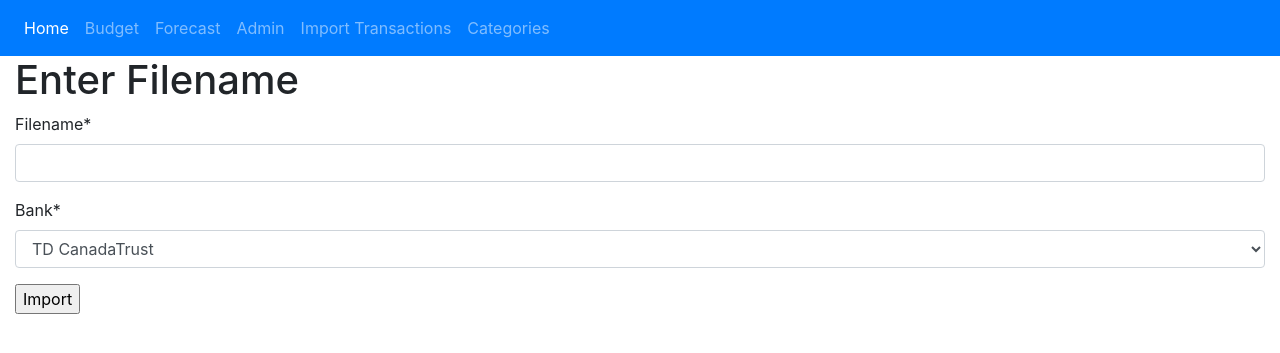
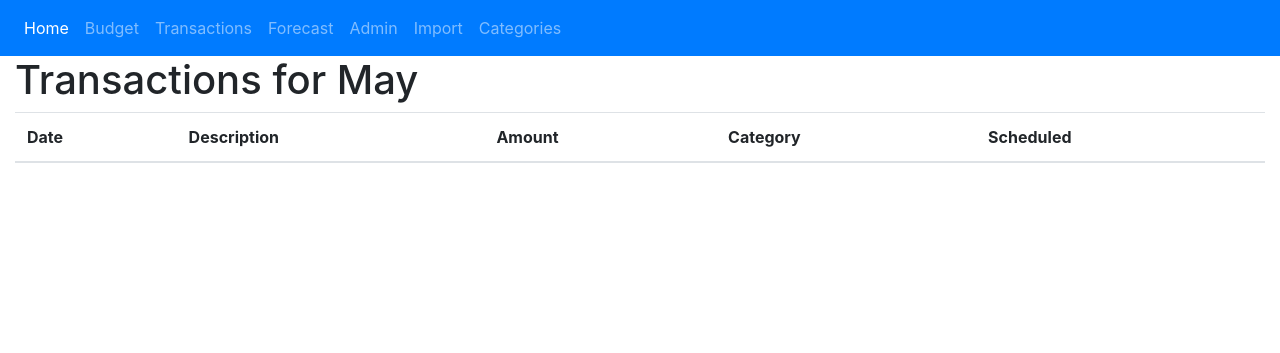
Before and after one commit to personnameds/inthebank, a Django app: page /transaction/ in a window 1280 px wide. Shown: the top 353 px of the page. Run offline with Django 3.2, Linux system fonts and the light colour scheme; data that the repository does not hold is empty; some libraries are stand-ins or nearby versions.

```diff
--- a/templates/base.html
+++ b/templates/base.html
@@ -27,13 +27,16 @@
 			<a class="nav-link" href="{% url 'BudgetByCategory' %}">Budget</a>
 		  </li>
 		  <li class="nav-item">
+			<a class="nav-link" href="{% url 'transaction-list' %}">Transactions</a>
+		  </li>
+		  <li class="nav-item">
 			<a class="nav-link" href="{% url 'TransactionByCategory' %}">Forecast</a>
 		  </li>
 		  <li class="nav-item">
 			<a class="nav-link" href="{% url 'admin:index' %}">Admin</a>
 		  </li>
 		  <li class="nav-item">
-			<a class="nav-link" href="{% url 'choose-file' %}">Import Transactions</a>
+			<a class="nav-link" href="{% url 'choose-file' %}">Import</a>
 		  </li>
 		  <li class="nav-item">
 			<a class="nav-link" href="{% url 'category-display' %}">Categories</a>
--- a/templates/transaction_import.html
+++ b/templates/transaction_import.html
@@ -1,12 +1,12 @@
 {% extends "base.html" %}
-
-{% load crispy_forms_tags %}
 
 {% block main_content %}
 	<h1>Import Transactions</h1>
 
 	<form method="post">{% csrf_token %}
-    	{{ form | crispy }}
+    	{% for field in form %}
+    		{{field}}<br>
+    	{% endfor %}
    	 <input type="submit" value="Import">
 	</form>
 {% endblock %}
--- /dev/null
+++ b/templates/transaction_list.html
@@ -0,0 +1,30 @@
+{% extends "base.html" %}
+
+{% load crispy_forms_tags %}
+
+{% block main_content %}
+	<h1>Transactions for {{month|date:"F"}}</h1>
+
+		<table class="table">
+			<thead>
+			<tr>
+				<th scope="col">Date</th>
+				<th scope="col">Description</th>
+				<th scope="col">Amount</th>
+				<th scope="col">Category</th>
+				<th scope="col">Scheduled</th>
+			</tr>
+			</thead>
+			<tbody>
+				{% for transaction in transaction_list %}
+				<tr>
+					<td>{{transaction.date|date:"N j"}}</td>
+					<td>{{transaction.description}}</td>
+					<td>{{transaction.amount}}</td>
+					<td>{{transaction.category}}</td>
+					<td>{{transaction.scheduledtransaction_set.all.0.working_date|date:"N j"}}
+				<tr>
+				{% endfor %}
+			</tbody>
+		</table>
+{% endblock %}
--- a/transaction/forms.py
+++ b/transaction/forms.py
@@ -1,5 +1,6 @@
 from django import forms
 from .models import Transaction
+from category.models import Category
 
 BANK_CHOICES = (
 	('TD','TD CanadaTrust'),
@@ -12,6 +13,10 @@ class ChooseFileForm(forms.Form):
 
 
 class TransactionForm(forms.ModelForm):
+	date = forms.DateField(label=False)
+	description = forms.CharField(max_length=250, label=False)
+	amount = forms.DecimalField(max_digits=8, decimal_places=2, label=False)
+	category = forms.ModelChoiceField(queryset=Category.objects.all(), label=False)
 
 	class Meta:
 		model = Transaction
--- a/transaction/urls.py
+++ b/transaction/urls.py
@@ -1,7 +1,8 @@
 from django.urls import path
-from .views import TransactionImportView, ChooseFileView
+from .views import TransactionImportView, ChooseFileView, TransactionListView
 
 urlpatterns = [
-    path('', ChooseFileView.as_view(), name='choose-file'),
+    path('', TransactionListView.as_view(), name='transaction-list'),
+	path('import/', ChooseFileView.as_view(), name='choose-file'),
     path('import/<str:bank>/<str:filename>/', TransactionImportView.as_view(), name='transaction-import'),
 ]
--- a/transaction/views.py
+++ b/transaction/views.py
@@ -5,7 +5,24 @@ import 	datetime
 from dateutil.relativedelta import relativedelta #external library/extension python-dateutil
 from decimal import Decimal
 from django.views.generic.edit import FormView
+from django.views.generic.list import ListView
 from django.urls import reverse
+
+class TransactionListView(ListView):
+	model=Transaction
+	template_name='transaction_list.html'
+	context_object_name='transaction_list'
+
+	def get_context_data(self, **kwargs):
+		context = super().get_context_data(**kwargs)
+		today=datetime.date.today()
+		context['month']=today
+		return context
+
+	def get_queryset(self):
+		today=datetime.date.today()
+		queryset=Transaction.objects.filter(date__month=today.month,date__year=today.year).order_by('-date')
+		return queryset
 
 class ChooseFileView(FormView):
 	template_name = 'choosefile.html'
```
Also changed, not shown: category/models.py (+10 -11 lines), category/migrations/0007_auto_20200703_0902.py (added), 1 other file.
